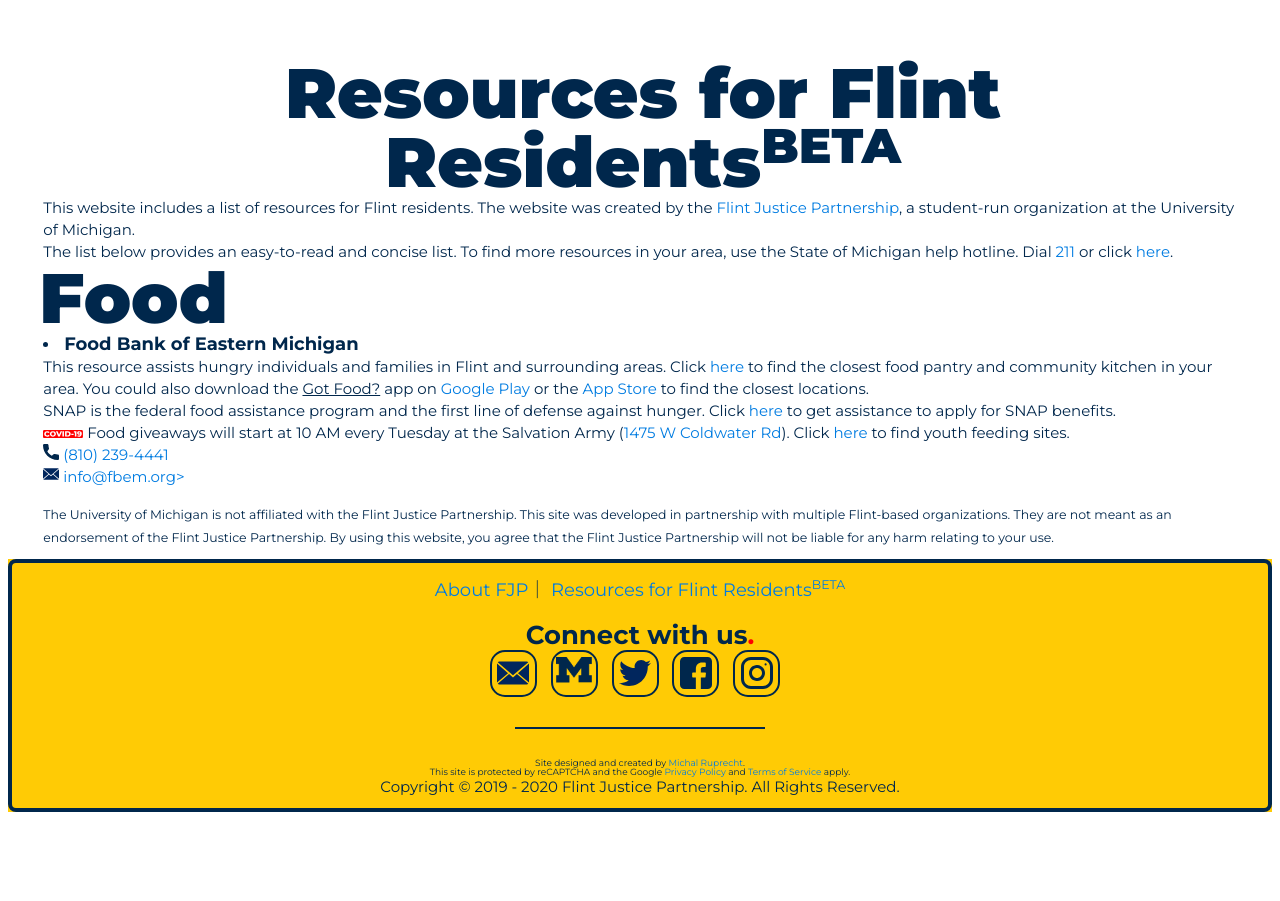
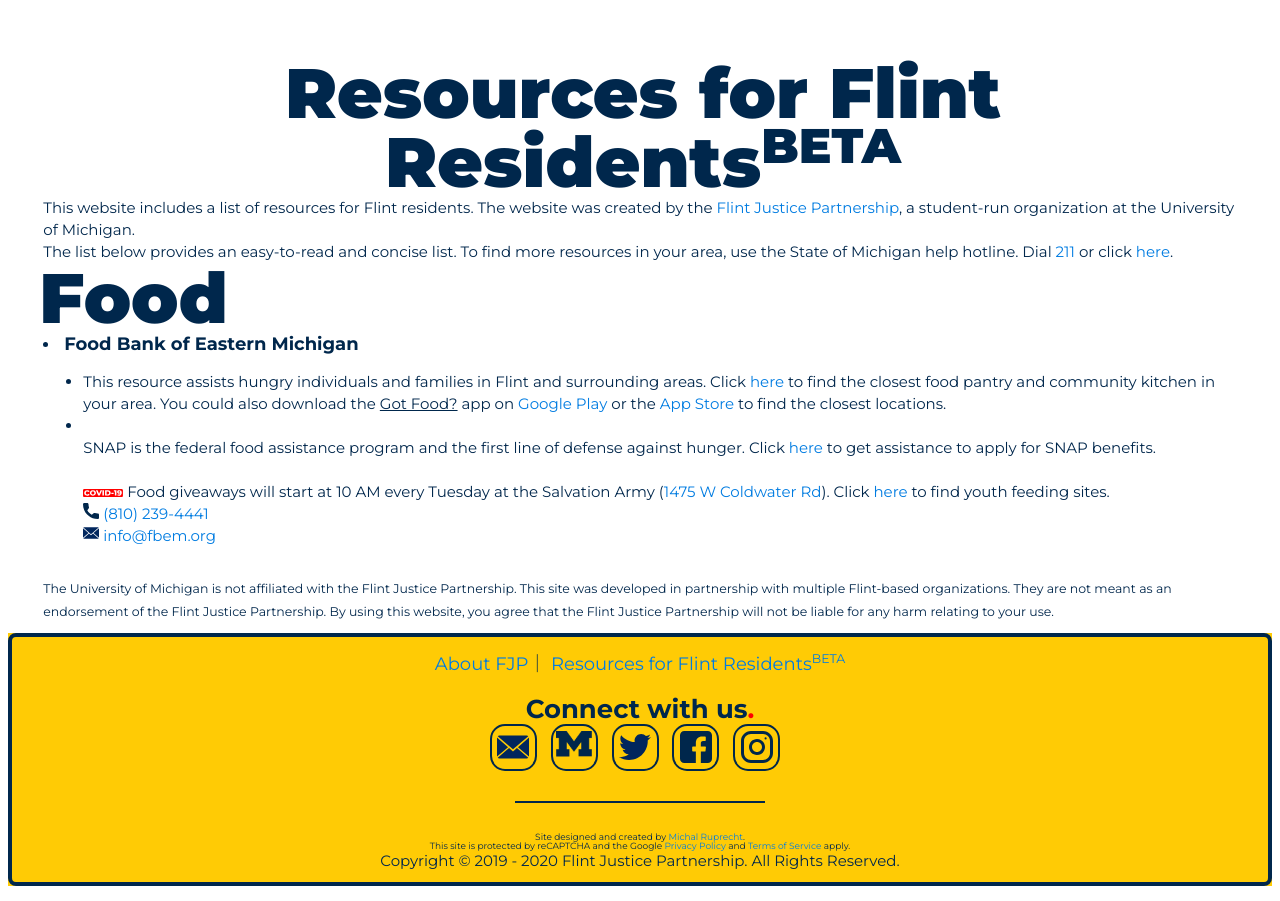
Before and after one commit to umichfjp/umichfjp.github.io, a Jekyll site: the page built from pages/resources.html, in a window 1280 px wide. Built offline with Jekyll 4.4.1, drawn with Linux system fonts in a browser that asks for light colours.

```diff
--- a/pages/resources.html
+++ b/pages/resources.html
@@ -22,11 +22,11 @@ title: Flint Justice Partnership Official Website
         <h3>
           <li>
             <b><big>Food Bank of Eastern Michigan</big></b>
-            <br />This resource assists hungry individuals and families in Flint and surrounding areas. Click <a href="https://www.fbem.org/where-to-get-food/find-a-food-pantry/#agency-locator" target="_blank">here</a> to find the closest food pantry and community kitchen in your area. You could also download the <u>Got Food?</u> app on <a href="https://play.google.com/store/apps/details?id=com.us.gotfood" target="_blank">Google Play</a> or the <a href="https://itunes.apple.com/us/app/got-food/id1039258641?mt=8" target="_blank">App Store</a> to find the closest locations.
-            <br />SNAP is the federal food assistance program and the first line of defense against hunger. Click <a href="https://secure.feedingamerica.org/site/SPageServer?pagename=GSNAP_Survey&s_src=X17YFLINT&s_subsrc=%7bdevice%7d&s_keyword=%7bkeyword%7d" target="_blank">here</a> to get assistance to apply for SNAP benefits.
+              <ul><li>This resource assists hungry individuals and families in Flint and surrounding areas. Click <a href="https://www.fbem.org/where-to-get-food/find-a-food-pantry/#agency-locator" target="_blank">here</a> to find the closest food pantry and community kitchen in your area. You could also download the <u>Got Food?</u> app on <a href="https://play.google.com/store/apps/details?id=com.us.gotfood" target="_blank">Google Play</a> or the <a href="https://itunes.apple.com/us/app/got-food/id1039258641?mt=8" target="_blank">App Store</a> to find the closest locations.</li>
+              <li><br />SNAP is the federal food assistance program and the first line of defense against hunger. Click <a href="https://secure.feedingamerica.org/site/SPageServer?pagename=GSNAP_Survey&s_src=X17YFLINT&s_subsrc=%7bdevice%7d&s_keyword=%7bkeyword%7d" target="_blank">here</a> to get assistance to apply for SNAP benefits.</li>
             <br /><img src="https://umichfjp.github.io/assets/icons/covid.svg" alt="covid-19" style="width:40px;"> Food giveaways will start at 10 AM every Tuesday at the Salvation Army (<a href="https://goo.gl/maps/Au8dX9RTKAHvJbTt7" target="_blank">1475 W Coldwater Rd</a>). Click <a href="https://www.mcgi.state.mi.us/schoolnutrition/" target="_blank">here</a> to find youth feeding sites.
             <br /><img src="https://umichfjp.github.io/assets/icons/phone.svg" alt="Phone" style="width:16px;"> <a href="tel:+1810-239-4441">(810) 239-4441</a>
-            <br /><img src="https://umichfjp.github.io/assets/icons/mail.svg" alt="Mail" style="width:16px;"> <a href="mailto:info@fbem.org">info@fbem.org></a>
+            <br /><img src="https://umichfjp.github.io/assets/icons/mail.svg" alt="Mail" style="width:16px;"> <a href="mailto:info@fbem.org">info@fbem.org</a>
           </li>
         </h3>
         <h3><small>
```
